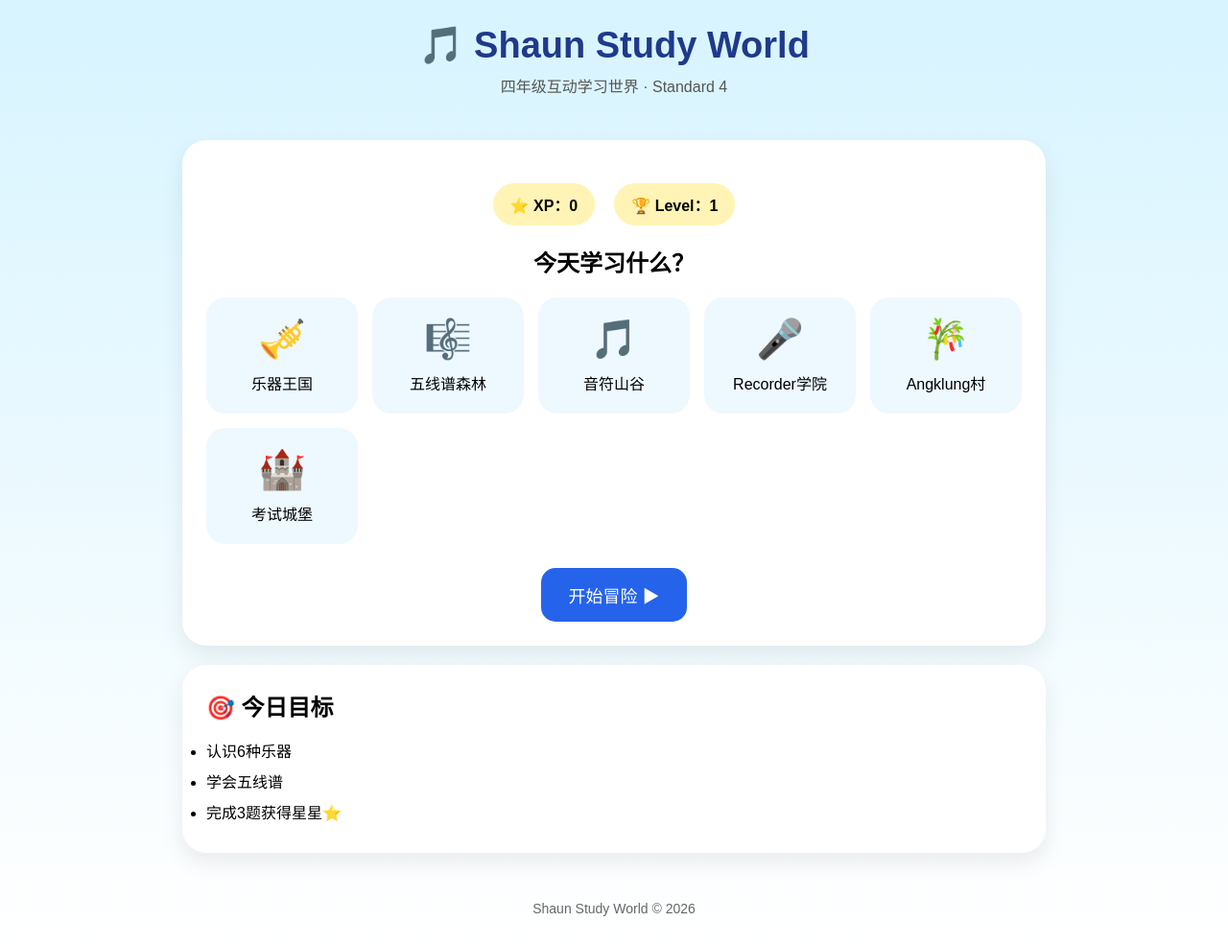
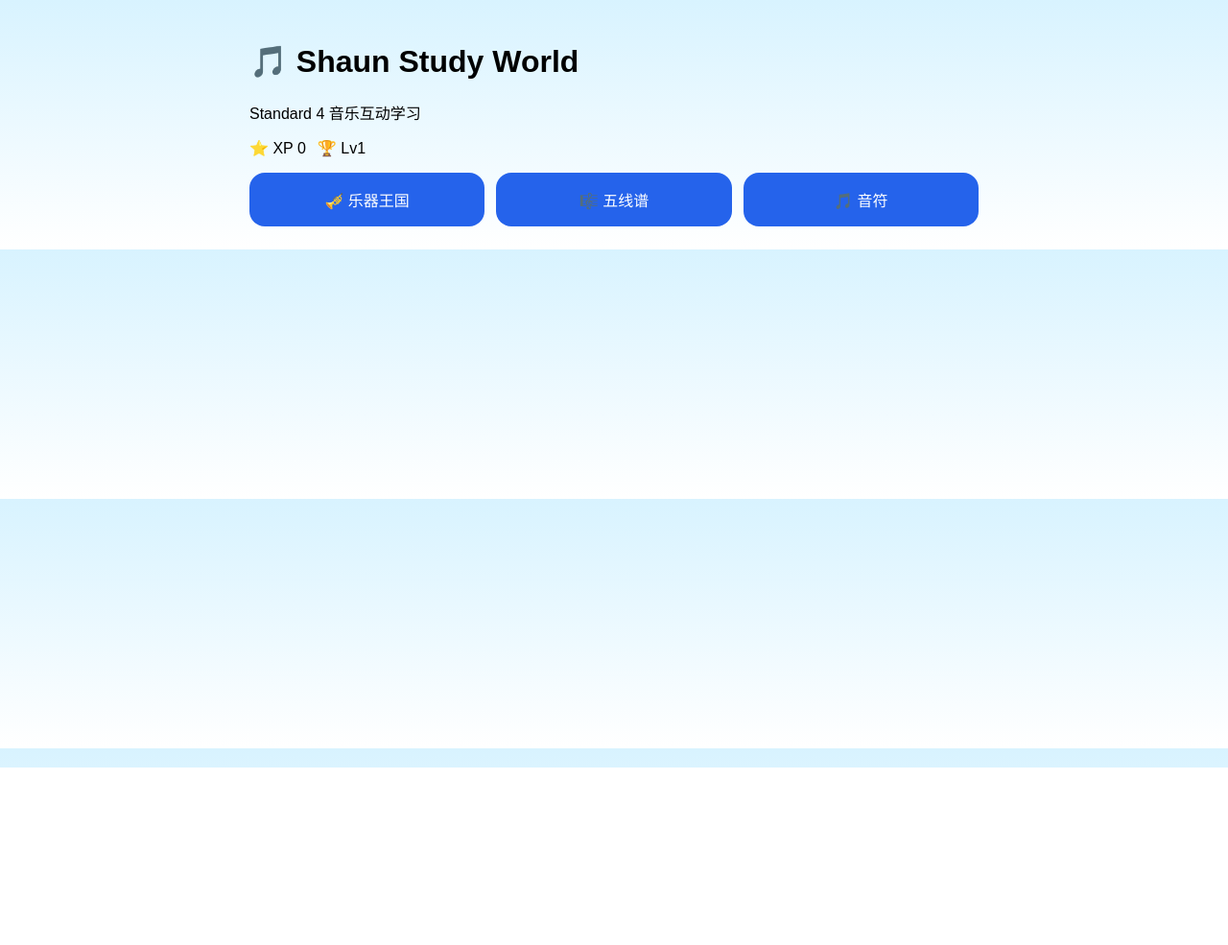
Before and after one commit to shaunstudyworld/shaun-study-world, a plain HTML site: page index.html in a window 1280 px wide. Shown: the whole page at 96% size. After the commit the page ends 800 px from the top, so only its background shows below. Drawn offline with Linux system fonts and the light colour scheme.

Commit message:
Add files via upload

```diff
--- a/css/style.css
+++ b/css/style.css
@@ -1,32 +1 @@
-
-body{
-font-family:Arial,sans-serif;
-background:linear-gradient(#d8f3ff,#ffffff);
-margin:0;
-}
-
-.card{
-background:white;
-border-radius:20px;
-padding:20px;
-margin:20px;
-box-shadow:0 8px 20px rgba(0,0,0,.08);
-}
-
-.world{
-background:#eef8ff;
-border-radius:18px;
-padding:20px;
-transition:.3s;
-cursor:pointer;
-}
-
-.world:hover{
-transform:translateY(-5px);
-background:#dbeafe;
-}
-
-.star{
-color:#f59e0b;
-font-weight:bold;
-}
+body{margin:0;font-family:Arial;background:linear-gradient(#d8f3ff,#fff)}.wrap{max-width:760px;margin:auto;padding:24px}.stats{display:flex;gap:12px;margin:16px 0}.grid{display:grid;grid-template-columns:repeat(auto-fit,minmax(140px,1fr));gap:12px}button{padding:16px;border:none;border-radius:16px;background:#2563eb;color:#fff;font-size:16px}.hidden{display:none}.opt{background:#eef6ff;color:#111;margin:8px 0}
--- a/index.html
+++ b/index.html
@@ -1,202 +1 @@
-
-<!DOCTYPE html>
-<html lang="zh">
-<head>
-<meta charset="UTF-8">
-<meta name="viewport" content="width=device-width, initial-scale=1.0">
-<title>Shaun Study World</title>
-
-<link rel="manifest" href="manifest.json">
-
-<style>
-*{margin:0;padding:0;box-sizing:border-box;}
-
-body{
-font-family:Arial,sans-serif;
-background:linear-gradient(180deg,#d7f4ff,#ffffff);
-min-height:100vh;
-}
-
-header{
-padding:25px;
-text-align:center;
-}
-
-header h1{
-font-size:38px;
-color:#1e3a8a;
-}
-
-header p{
-color:#555;
-margin-top:8px;
-}
-
-.card{
-background:white;
-width:min(900px,92%);
-margin:20px auto;
-border-radius:25px;
-padding:25px;
-box-shadow:0 10px 25px rgba(0,0,0,.08);
-}
-
-.stats{
-display:flex;
-justify-content:center;
-gap:20px;
-margin:20px 0;
-flex-wrap:wrap;
-}
-
-.badge{
-background:#fff4b5;
-padding:10px 18px;
-border-radius:999px;
-font-weight:bold;
-}
-
-.grid{
-display:grid;
-grid-template-columns:repeat(auto-fit,minmax(150px,1fr));
-gap:15px;
-margin-top:20px;
-}
-
-.world{
-background:#eef8ff;
-padding:20px;
-border-radius:20px;
-text-align:center;
-cursor:pointer;
-transition:.25s;
-}
-
-.world:hover{
-transform:translateY(-5px);
-background:#dbeafe;
-}
-
-.world span{
-font-size:40px;
-display:block;
-margin-bottom:10px;
-}
-
-button{
-margin-top:25px;
-padding:15px 28px;
-font-size:18px;
-border:none;
-border-radius:15px;
-background:#2563eb;
-color:white;
-cursor:pointer;
-transition:.2s;
-}
-
-button:hover{
-background:#1d4ed8;
-}
-
-footer{
-text-align:center;
-padding:30px;
-color:#666;
-font-size:14px;
-}
-</style>
-
-</head>
-<body>
-
-<header>
-
-<h1>🎵 Shaun Study World</h1>
-
-<p>四年级互动学习世界 · Standard 4</p>
-
-</header>
-
-<div class="card">
-
-<div class="stats">
-
-<div class="badge">⭐ XP：0</div>
-
-<div class="badge">🏆 Level：1</div>
-
-</div>
-
-<h2 style="text-align:center;">今天学习什么？</h2>
-
-<div class="grid">
-
-<div class="world">
-<span>🎺</span>
-乐器王国
-</div>
-
-<div class="world">
-<span>🎼</span>
-五线谱森林
-</div>
-
-<div class="world">
-<span>🎵</span>
-音符山谷
-</div>
-
-<div class="world">
-<span>🎤</span>
-Recorder学院
-</div>
-
-<div class="world">
-<span>🎋</span>
-Angklung村
-</div>
-
-<div class="world">
-<span>🏰</span>
-考试城堡
-</div>
-
-</div>
-
-<div style="text-align:center;">
-
-<button onclick="alert('欢迎来到 Shaun Study World！下一版我们会加入真正可以玩的互动题目！')">
-
-开始冒险 ▶
-
-</button>
-
-</div>
-
-</div>
-
-<div class="card">
-
-<h2>🎯 今日目标</h2>
-
-<ul style="margin-top:15px;line-height:2;">
-
-<li>认识6种乐器</li>
-
-<li>学会五线谱</li>
-
-<li>完成3题获得星星⭐</li>
-
-</ul>
-
-</div>
-
-<footer>
-
-Shaun Study World © 2026
-
-</footer>
-
-</body>
-</html>
+<!DOCTYPE html><html lang='zh'><head><meta charset='UTF-8'><meta name='viewport' content='width=device-width,initial-scale=1'><title>Shaun Study World</title><link rel='manifest' href='manifest.json'><link rel='stylesheet' href='css/style.css'></head><body><div class='wrap'><h1>🎵 Shaun Study World</h1><p>Standard 4 音乐互动学习</p><div class='stats'><span id='xp'>⭐ XP 0</span><span id='lv'>🏆 Lv1</span></div><div class='grid'><button onclick="go()">🎺 乐器王国</button><button disabled>🎼 五线谱</button><button disabled>🎵 音符</button></div><div id='game' class='hidden'><h2 id='q'></h2><div id='opts'></div><p id='fb'></p></div></div><script src='js/app.js'></script></body></html>
--- /dev/null
+++ b/js/app.js
@@ -0,0 +1 @@
+const qs=[{q:'这是什么乐器？',a:'竖笛',o:['小提琴','竖笛','手鼓']},{q:'哪一种属于吹奏乐器？',a:'竖笛',o:['竖笛','锣','三角铁']}];let i=0,x=0;const xp=document.getElementById('xp');const lv=document.getElementById('lv');function go(){document.getElementById('game').classList.remove('hidden');show()}function show(){const q=qs[i];document.getElementById('q').textContent=q.q;const o=document.getElementById('opts');o.innerHTML='';q.o.forEach(v=>{const b=document.createElement('button');b.className='opt';b.textContent=v;b.onclick=()=>pick(v);o.appendChild(b)});document.getElementById('fb').textContent=''}function pick(v){if(v===qs[i].a){x+=5;xp.textContent='⭐ XP '+x;lv.textContent='🏆 Lv '+(1+Math.floor(x/10));document.getElementById('fb').textContent='答对了！ +5 XP'}else document.getElementById('fb').textContent='再试一次';i=(i+1)%qs.length;setTimeout(show,700)}
```
Also changed, not shown: sw.js (+1 -18 lines), manifest.json.
